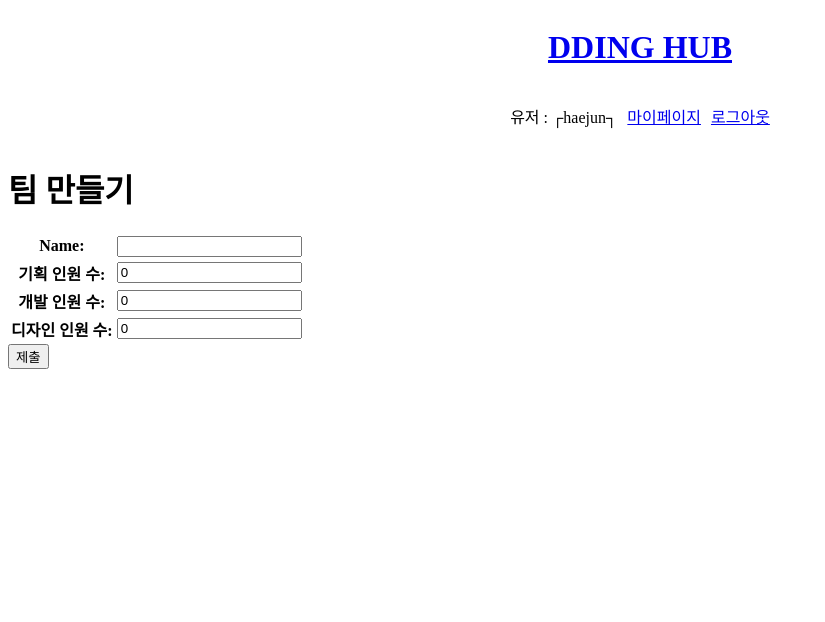
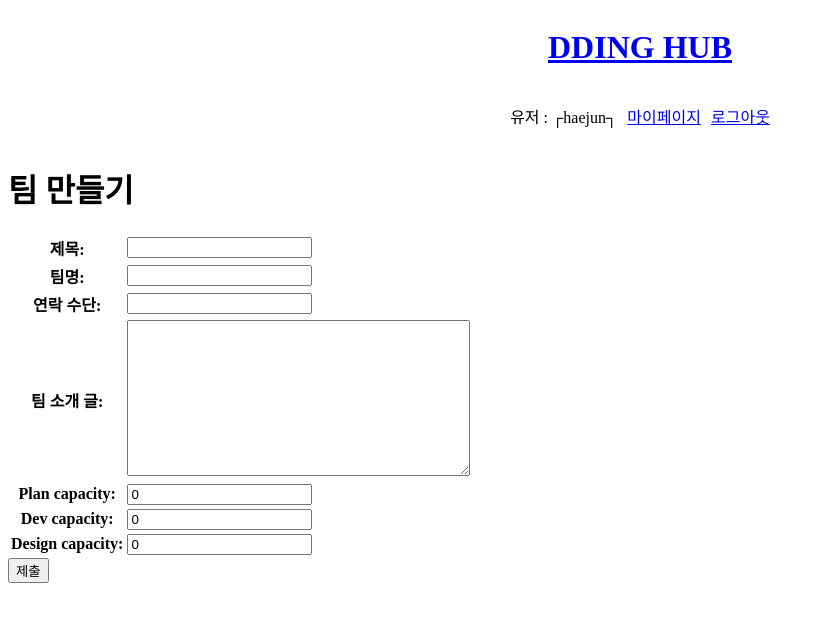
Before and after one commit to haejun1/Dding, a Django app: page /1/teamCreate/ in a window 1280 px wide. Shown: the top 622 px of the page, without its empty margins (0-825 px from the left). Run offline with Django 4.2, Linux system fonts and the light colour scheme; a user stored in the database is signed in; data comes from the database, SQL or seed files in the repository; both versions use the stored data as it was after the commit.

Commit message:
팀 폼 수정

```diff
--- a/dding/ddingapp/forms.py
+++ b/dding/ddingapp/forms.py
@@ -7,14 +7,22 @@ class GongmoForm(forms.ModelForm):
         fields = ["title"]
 
 class TeamForm(forms.ModelForm):
-    name = forms.CharField(max_length=50)
-    plan_capacity = forms.IntegerField(min_value=0, initial=0, label="기획 인원 수")
-    dev_capacity = forms.IntegerField(min_value=0, initial=0, label="개발 인원 수")
-    design_capacity = forms.IntegerField(min_value=0, initial=0, label="디자인 인원 수")
+    plan_capacity = forms.IntegerField(min_value=0, initial=0)
+    dev_capacity = forms.IntegerField(min_value=0, initial=0)
+    design_capacity = forms.IntegerField(min_value=0, initial=0)
 
     class Meta:
         model = Team
-        fields = ["name", "plan_capacity", "dev_capacity", "design_capacity"]
+        fields = ["name","teamname","call","detail", "plan_capacity", "dev_capacity", "design_capacity"]
+        labels = {
+            "name":"제목",
+            "teamname": "팀명",
+            "call": "연락 수단",
+            "detail": "팀 소개 글",
+            "dev_capacity": "개발 인원 수",
+            "plan_capacity": "기획 인원 수",
+            "design_capacity": "디자인 인원 수",
+        }
 
 class JickgoonForm(forms.ModelForm):
     class Meta:
--- a/dding/ddingapp/models.py
+++ b/dding/ddingapp/models.py
@@ -12,6 +12,9 @@ class Jickgoon(models.Model):
 
 class Team(models.Model):
     name = models.CharField(max_length=50)
+    teamname = models.CharField(max_length=100,null=True)
+    call = models.CharField(max_length=100,null=True)
+    detail = models.TextField(null=True)
     gongmo = models.ForeignKey(Gongmo, on_delete=models.CASCADE)
     jickgoons = models.ManyToManyField(Jickgoon, through="Member")
     created_by = models.ForeignKey(User, on_delete=models.CASCADE, null=True)
--- a/dding/ddingapp/templates/ddingapp/teamDetail.html
+++ b/dding/ddingapp/templates/ddingapp/teamDetail.html
@@ -1,8 +1,10 @@
 {% extends 'base.html' %}
 {% block body %}
-<h1>팀 이름: {{ team.name }}</h1>
 <p>팀 만든 사람: {{ team.created_by.username }}</p>
-
+<h1>제목 {{ team.name }}</h1>
+<p>팀명 : {{ team.teamname }}</p>
+<p>연락 수단 : {{ team.call }}</p>
+<p>팀 소개 글 : {{ team.detail }}</p>
 <br>
 
 {% if team.member_set.all %}
```
Also changed, not shown: dding/db.sqlite3, dding/ddingapp/migrations/0018_team_call_team_detail_team_teamname.py (added).
